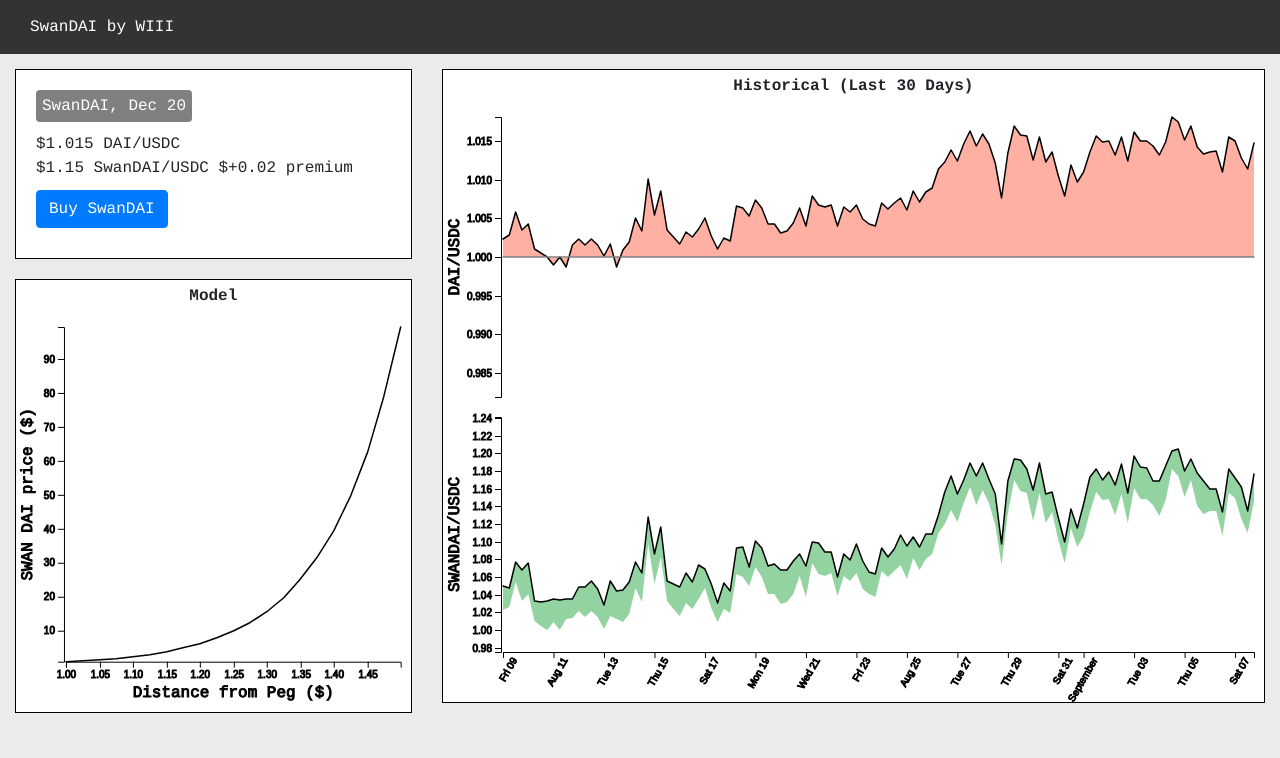
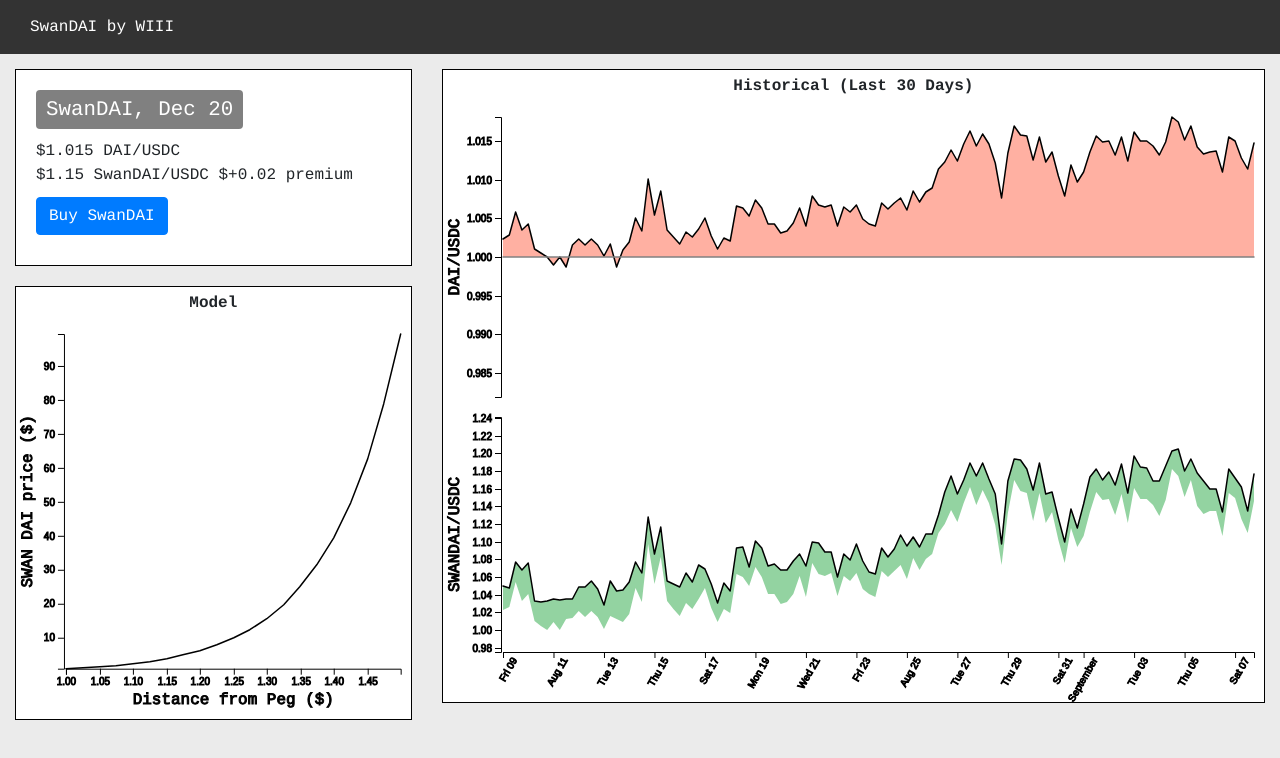
Before and after one commit to opz/SwanDAI, a React (Create React App) app: page / in a window 1280 px wide. Shown: the top 758 px of the page. Built offline with nearby package versions, Linux system fonts and the light colour scheme.

Commit message:
restyle contract title

```diff
--- a/src/App.scss
+++ b/src/App.scss
@@ -18,10 +18,11 @@ body {
   .contract-title {
     display: inline-block;
     border-radius: 4px;
-    padding: 4px 6px;
+    padding: 4px 10px;
     background-color: gray;
     color: white;
     margin-bottom: 10px;
+    font-size: 1.3em;
   }
 
   .price {
```
